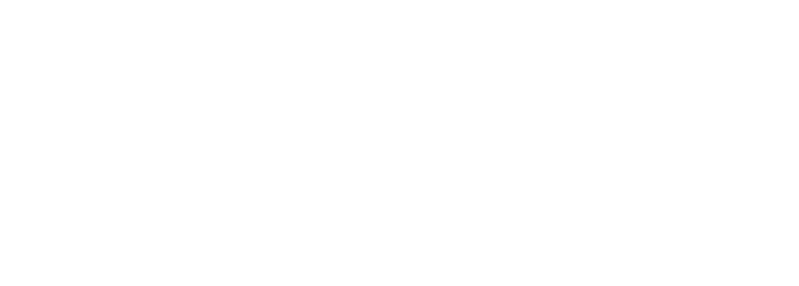
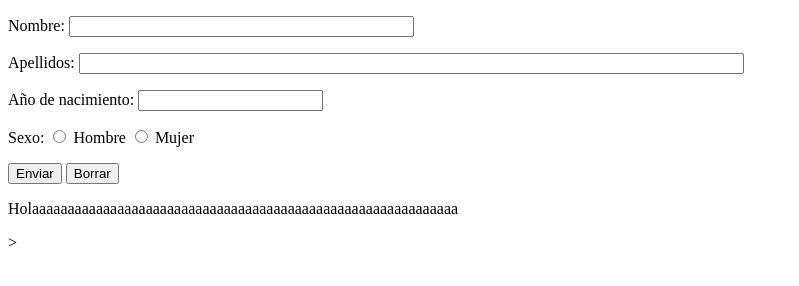
Before and after one commit to Marcossanchez149/2EVAL_Programacion_TICO2_Marcossanchez149, a plain HTML site: page Formularios/Index.html in a window 1280 px wide. Shown: the whole page, without its empty margins (0-799 px from the left). Drawn offline with Linux system fonts and the light colour scheme.

Commit message:
primer formulario

```diff
--- a/Formularios/Index.html
+++ b/Formularios/Index.html
@@ -7,6 +7,42 @@
     <title>Formularios</title>
 </head>
 <body>
+    <form action="ejemplo.php" method="get">
+        <p>Nombre: <input type="text" name="nombre" size="40"></p>
+        <p>Apellidos: <input type="text" name="nombre" size="80"></p>
+        <p>Año de nacimiento: <input type="number" name="nacido" min="1900"></p>
+        <p>Sexo:
+          <input type="radio" name="hm" value="h"> Hombre
+          <input type="radio" name="hm" value="m"> Mujer
+        </p>
+        <p>
+          <input type="submit" value="Enviar">
+          <input type="reset" value="Borrar">
+        </p>
+
+<p> Holaaaaaaaaaaaaaaaaaaaaaaaaaaaaaaaaaaaaaaaaaaaaaaaaaaaaaaaaaaaa</p>
+
+
+
+
+    </form>>
+
+
+
+
+
+
+
+
+
+
+
+
+
+
+
+
+
 
 </body>
 </html>
```
